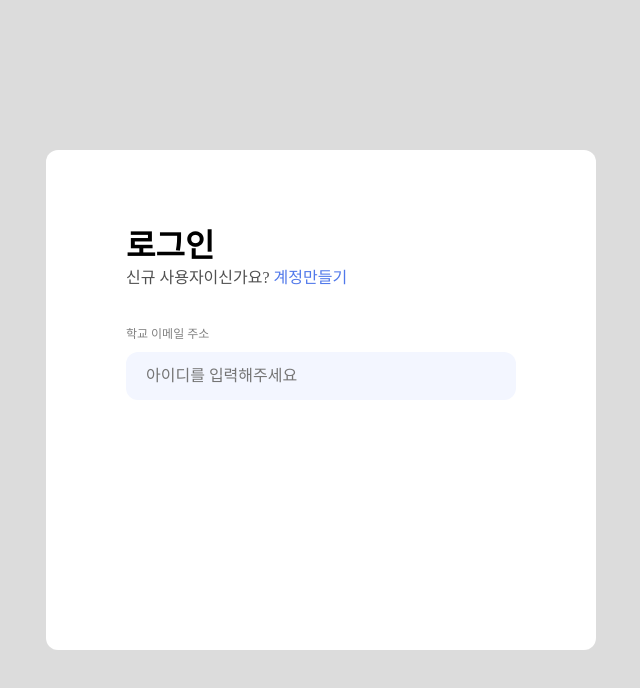
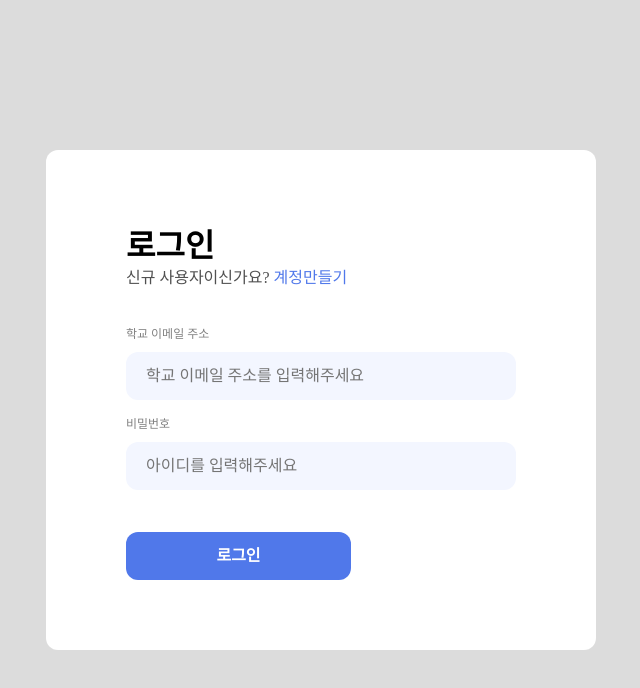
Before and after one commit to Bamdoliro/stupetition, a React (Create React App) app: page / in a window 1280 px wide. Shown: the top 688 px of the page, without its empty margins (469-1109 px from the left). Built offline with nearby package versions, Linux system fonts and the light colour scheme; no server answers.

Commit message:
ADD :: 로그인 퍼블리싱

```diff
--- a/src/components/auth/Login/index.tsx
+++ b/src/components/auth/Login/index.tsx
@@ -1,8 +1,7 @@
-import { customAxios } from 'lib/axios/customAxios';
 import { useState } from 'react';
 import { LoginType } from 'type/auth/auth.type';
-import { authorization } from 'lib/token/authorization';
 import Input from 'components/common/Input';
+import Button from 'components/common/Button';
 import {
   setAccessToken,
   setRefreshToken,
@@ -64,23 +63,23 @@ const Login = () => {
           </S.SubTitle>
           <S.InputWrap>
             <Input
-              placeholder="아이디를 입력해주세요"
+              desc="학교 이메일 주소"
+              placeholder="학교 이메일 주소를 입력해주세요"
               type="email"
               name="email"
               onChange={onChange}
             />
+            <Input
+              desc="비밀번호"
+              placeholder="아이디를 입력해주세요"
+              type="password"
+              name="password"
+              onChange={onChange}
+            />
           </S.InputWrap>
+          <Button value="로그인" onClick={login} />
         </S.LoginBox>
       </S.LoginWrap>
-      {/*
-      <S.Input
-        placeholder="비밀번호를 입력하세요."
-        name="password"
-        type="password"
-        onChange={onChange}
-      />
-      <S.Button onClick={login}>로그인</S.Button>
-      <S.Button onClick={logout}>로그아웃</S.Button> */}
     </S.Container>
   );
 };
--- a/src/components/auth/Login/style.ts
+++ b/src/components/auth/Login/style.ts
@@ -42,6 +42,8 @@ export const Join = styled.a`
 `;
 
 export const InputWrap = styled.div`
+  display: flex;
+  flex-direction: column;
   margin: 42px 0px;
   gap: 18px;
 `;
--- /dev/null
+++ b/src/components/common/Button/index.tsx
@@ -0,0 +1,8 @@
+import { ButtonPropsType } from 'type/common/button.type';
+import * as S from './style';
+
+const Button = ({ value, onClick }: ButtonPropsType) => {
+  return <S.Button onClick={onClick}>{value}</S.Button>;
+};
+
+export default Button;
--- /dev/null
+++ b/src/components/common/Button/style.ts
@@ -0,0 +1,13 @@
+import styled from 'styled-components';
+import { color } from 'styles/theme';
+
+export const Button = styled.button`
+  width: 225px;
+  height: 48px;
+  padding: 0px 22px;
+  border-radius: 12px;
+  background-color: ${color.main};
+  font-weight: 600;
+  font-size: 16px;
+  color: ${color.white};
+`;
--- a/src/components/common/Input/index.tsx
+++ b/src/components/common/Input/index.tsx
@@ -1,17 +1,17 @@
 import { InputPropsType } from 'type/common/input.type';
 import * as S from './style';
 
-const Input = ({ placeholder, type, name, onChange }: InputPropsType) => {
+const Input = ({ desc, placeholder, type, name, onChange }: InputPropsType) => {
   return (
-    <>
-      <S.Desc>학교 이메일 주소</S.Desc>
+    <div>
+      <S.Desc>{desc}</S.Desc>
       <S.Input
         placeholder={placeholder}
         type={type}
         name={name}
         onChange={onChange}
       />
-    </>
+    </div>
   );
 };
 
--- /dev/null
+++ b/src/type/common/button.type.ts
@@ -0,0 +1,4 @@
+export interface ButtonPropsType {
+  value: string;
+  onClick: React.MouseEventHandler<HTMLButtonElement>;
+}
--- a/src/type/common/input.type.ts
+++ b/src/type/common/input.type.ts
@@ -1,4 +1,5 @@
 export interface InputPropsType {
+  desc: string;
   type: string;
   name: string;
   placeholder: string;
```
